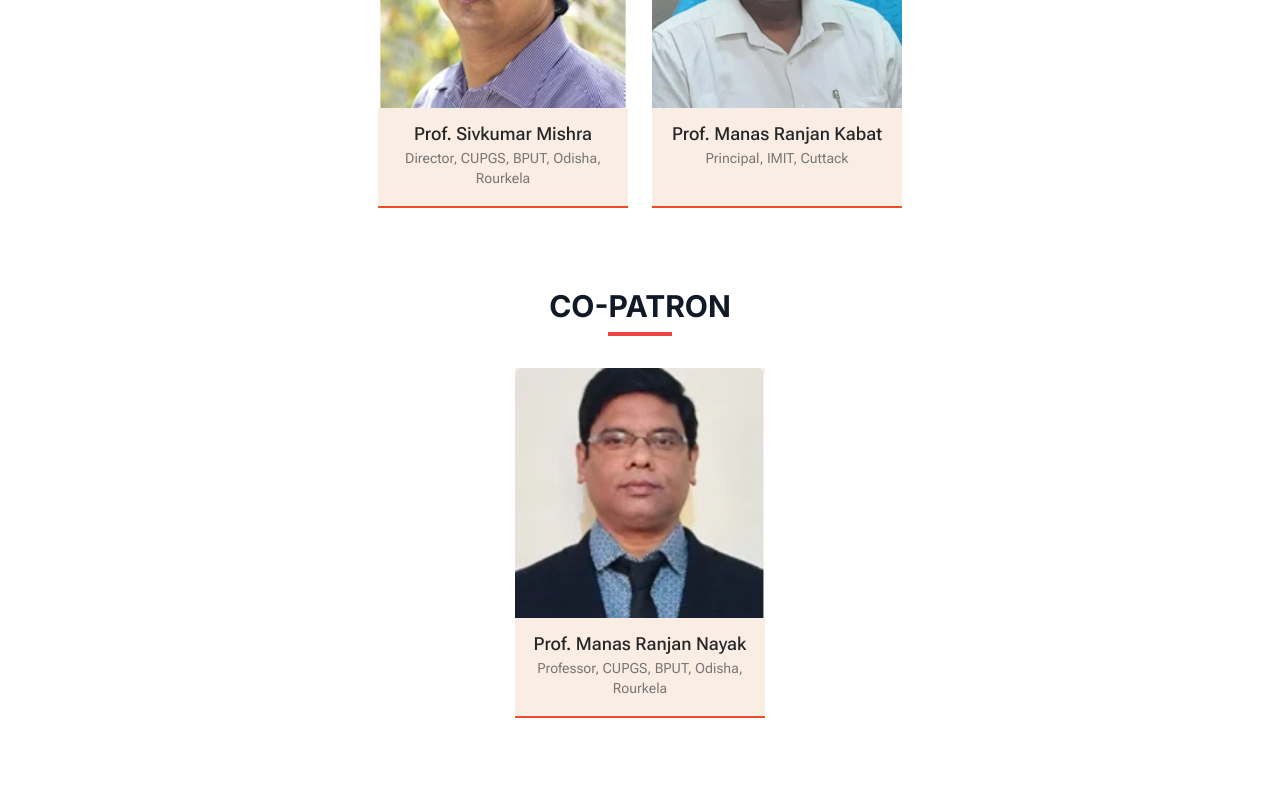
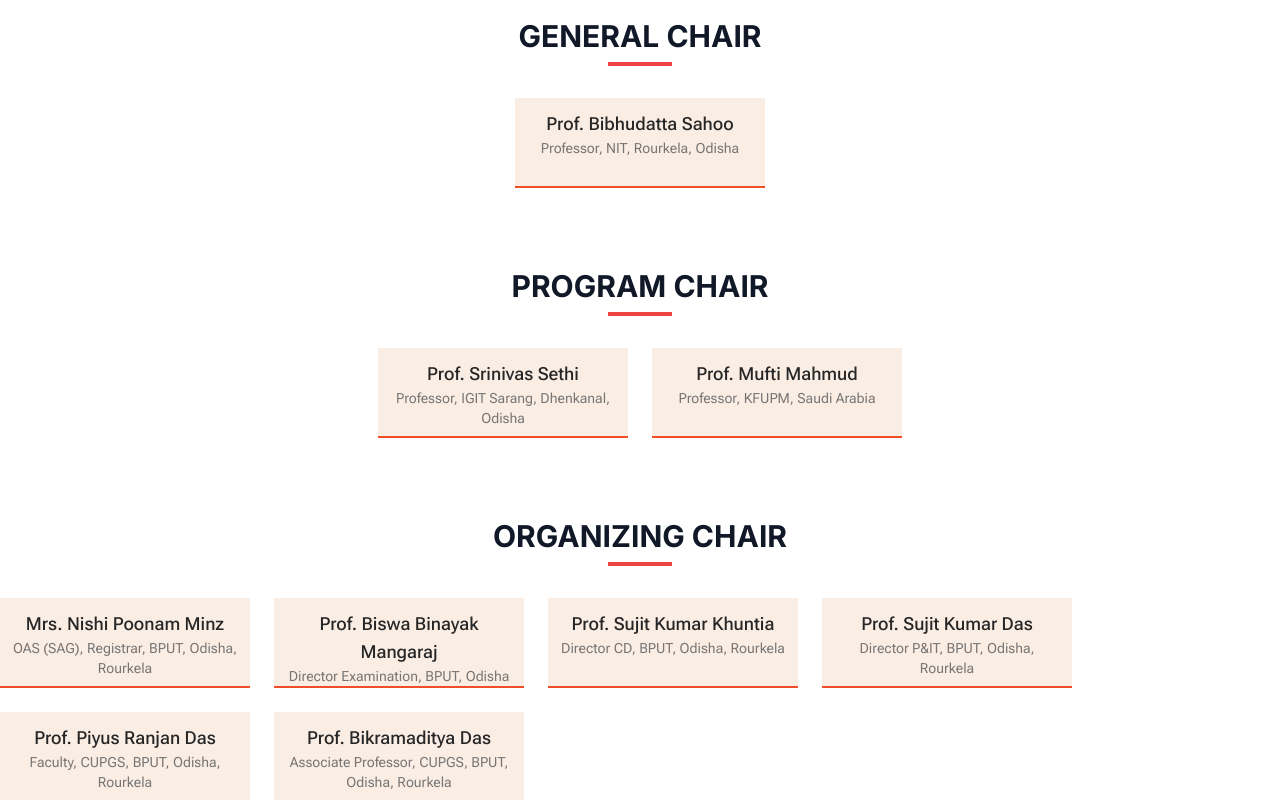
Before and after one commit to swayanshu-2003/bputmic, a React (Vite) app: page /committee in a window 1280 px wide. Shown: the part 1180-1980 px from the top of the page. Built offline with nearby package versions, Linux system fonts and the light colour scheme.

Commit message:
changed committe

```diff
--- a/src/pages/committee/Committee.tsx
+++ b/src/pages/committee/Committee.tsx
@@ -67,6 +67,75 @@
     ],
   },
   {
+    committee: "General Chair",
+    members: [
+      {
+        name: "Prof. Bibhudatta Sahoo",
+        designation: "Professor",
+        organization: "NIT, Rourkela, Odisha",
+        image: ManasRNayak,
+      },
+    ],
+  },
+  {
+    committee: "Program Chair",
+    members: [
+      {
+        name: "Prof. Srinivas Sethi",
+        designation: "Professor",
+        organization: "IGIT Sarang, Dhenkanal, Odisha",
+        image: ManasRNayak,
+      },
+      {
+        name: "Prof. Mufti Mahmud",
+        designation: "Professor",
+        organization: "KFUPM, Saudi Arabia",
+        image: ManasRNayak,
+      },
+    ],
+  },
+  {
+    committee: "Organizing Chair",
+    members: [
+      {
+        name: "Mrs. Nishi Poonam Minz",
+        designation: "OAS (SAG), Registrar",
+        organization: "BPUT, Odisha, Rourkela",
+        image: NishiPMinz,
+      },
+      {
+        name: "Prof. Biswa Binayak Mangaraj",
+        designation: "Director Examination",
+        organization: "BPUT, Odisha",
+        image: BiswaBMangaraj,
+      },
+      {
+        name: "Prof. Sujit Kumar Khuntia",
+        designation: "Director CD",
+        organization: "BPUT, Odisha, Rourkela",
+        image: SujitKKhuntia,
+      },
+      {
+        name: "Prof. Sujit Kumar Das",
+        designation: "Director P&IT",
+        organization: "BPUT, Odisha, Rourkela",
+        image: SujitKDas,
+      },
+      {
+        name: "Prof. Piyus Ranjan Das",
+        designation: "Faculty",
+        organization: "CUPGS, BPUT, Odisha, Rourkela",
+        image: PiyushRDash,
+      },
+      {
+        name: "Prof. Bikramaditya Das",
+        designation: "Associate Professor",
+        organization: "CUPGS, BPUT, Odisha, Rourkela",
+        image: BikramadityaDas,
+      },
+    ],
+  },
+  {
     committee: "Convenors",
     members: [
       {
@@ -112,47 +181,7 @@
       },
     ],
   },
-  {
-    committee: "Organizing Chair",
-    members: [
-      {
-        name: "Mrs. Nishi Poonam Minz",
-        designation: "OAS (SAG), Registrar",
-        organization: "BPUT, Odisha, Rourkela",
-        image: NishiPMinz,
-      },
-      {
-        name: "Prof. Biswa Binayak Mangaraj",
-        designation: "Director Examination",
-        organization: "BPUT, Odisha",
-        image: BiswaBMangaraj,
-      },
-      {
-        name: "Prof. Sujit Kumar Khuntia",
-        designation: "Director CD",
-        organization: "BPUT, Odisha, Rourkela",
-        image: SujitKKhuntia,
-      },
-      {
-        name: "Prof. Sujit Kumar Das",
-        designation: "Director P&IT",
-        organization: "BPUT, Odisha, Rourkela",
-        image: SujitKDas,
-      },
-      {
-        name: "Prof. Piyus Ranjan Das",
-        designation: "Faculty",
-        organization: "CUPGS, BPUT, Odisha, Rourkela",
-        image: PiyushRDash,
-      },
-      {
-        name: "Prof. Bikramaditya Das",
-        designation: "Associate Professor",
-        organization: "CUPGS, BPUT, Odisha, Rourkela",
-        image: BikramadityaDas,
-      },
-    ],
-  },
+
   {
     committee: "Hospitality Chair",
     members: [
@@ -207,6 +236,12 @@
         name: "Prof. Asish Kumar Padhan",
         designation: "Assistant professor",
         organization: "CUPGS, BPUT, Odisha, Rourkela",
+        image: AshishKPradhan,
+      },
+      {
+        name: "Prof. Ramesh Kumar Sahoo",
+        designation: "Assistant professor",
+        organization: "IGIT Sarang, Dhenkanal, Odisha",
         image: AshishKPradhan,
       },
     ],
@@ -289,13 +324,13 @@
               {mem?.members?.map((person, id) => (
                 <div
                   key={id}
-                  className="group  transition-[filter] relative w-[250px] h-[350px] bg-[#FAEDE4] font-['Roboto_Flex'] border-b-2 border-b-[#F04E29] flex flex-col items-center  overflow-visible "
+                  className="group  transition-[filter] relative w-[250px] h-[90px] bg-[#FAEDE4] font-['Roboto_Flex'] border-b-2 border-b-[#F04E29] flex flex-col items-center  overflow-visible "
                 >
-                  <img
+                  {/* <img
                     className="w-full  group-hover:scale-105 duration-150 h-[250px] object-cover rounded-t-lg group-hover:rounded-br-[100px] transition-all"
                     src={person?.image}
                     alt={person?.name}
-                  />
+                  /> */}
                   <div className="p-3 text-center overflow-hidden">
                     <p className="text-[#262626] text-lg font-medium">
                       {person?.name}
@@ -305,7 +340,7 @@
                     </p>
                   </div>
 
-                  <svg
+                  {/* <svg
                     className="group-hover:opacity-100 opacity-0 transition-opacity absolute right-3 bottom-3"
                     xmlns="http://www.w3.org/2000/svg"
                     width="40"
@@ -317,7 +352,7 @@
                       d="M5.67927 0.685928C5.66838 0.658706 5.65749 0.636925 5.65749 0.636925L3.81168 1.12696C5.55403 11.7281 0.588324 15.4905 0.375974 15.6484L1.49217 17.2056C1.69363 17.0641 5.49414 14.2654 6.03318 7.14353C9.0333 14.2545 13.0244 20.1731 17.1298 24.774C17.059 24.8774 16.9882 24.9754 16.9229 25.0789C14.3311 29.0645 14.0861 34.651 16.1933 41.6912C18.6271 49.8203 24.5239 57.748 32.3754 63.4434L33.5025 61.8916C25.9886 56.4358 20.3477 48.8729 18.0336 41.1358C16.1388 34.8089 16.2913 29.6526 18.4692 26.2114C21.7035 29.5927 24.9432 32.1518 27.7636 33.8288C33.8945 37.4659 38.2232 36.377 40.2541 35.4078C42.4919 34.3406 44.1254 32.375 44.414 30.4094C44.4575 30.1099 44.4793 29.805 44.4793 29.5001C44.4793 27.5509 43.5864 25.5853 41.9039 23.8756C38.4628 20.3691 32.713 18.7465 26.5276 19.5306C23.1518 19.9607 20.3695 21.2457 18.3603 23.2821C14.4455 18.8554 10.645 13.1655 7.77554 6.34314C9.95348 8.22706 13.2476 10.2199 18.1425 11.5266L18.638 9.67539C9.24565 7.16531 6.28364 1.94369 5.75005 0.838382C5.73371 0.783935 5.71193 0.729488 5.6956 0.669594L5.67382 0.669594L5.67927 0.685928ZM26.7672 21.4308C33.3555 20.5923 38.2014 22.8411 40.5372 25.215C42.0509 26.7559 42.7533 28.5037 42.5192 30.1317C42.3558 31.2425 41.3431 32.767 39.4319 33.6763C37.744 34.4822 34.1069 35.3642 28.7437 32.179C25.9886 30.5455 22.8197 28.03 19.6617 24.6923C21.7797 22.5035 24.6056 21.6976 26.7726 21.4254L26.7672 21.4308Z"
                       fill="#F04E29"
                     />
-                  </svg>
+                  </svg> */}
                 </div>
               ))}
             </div>
```
